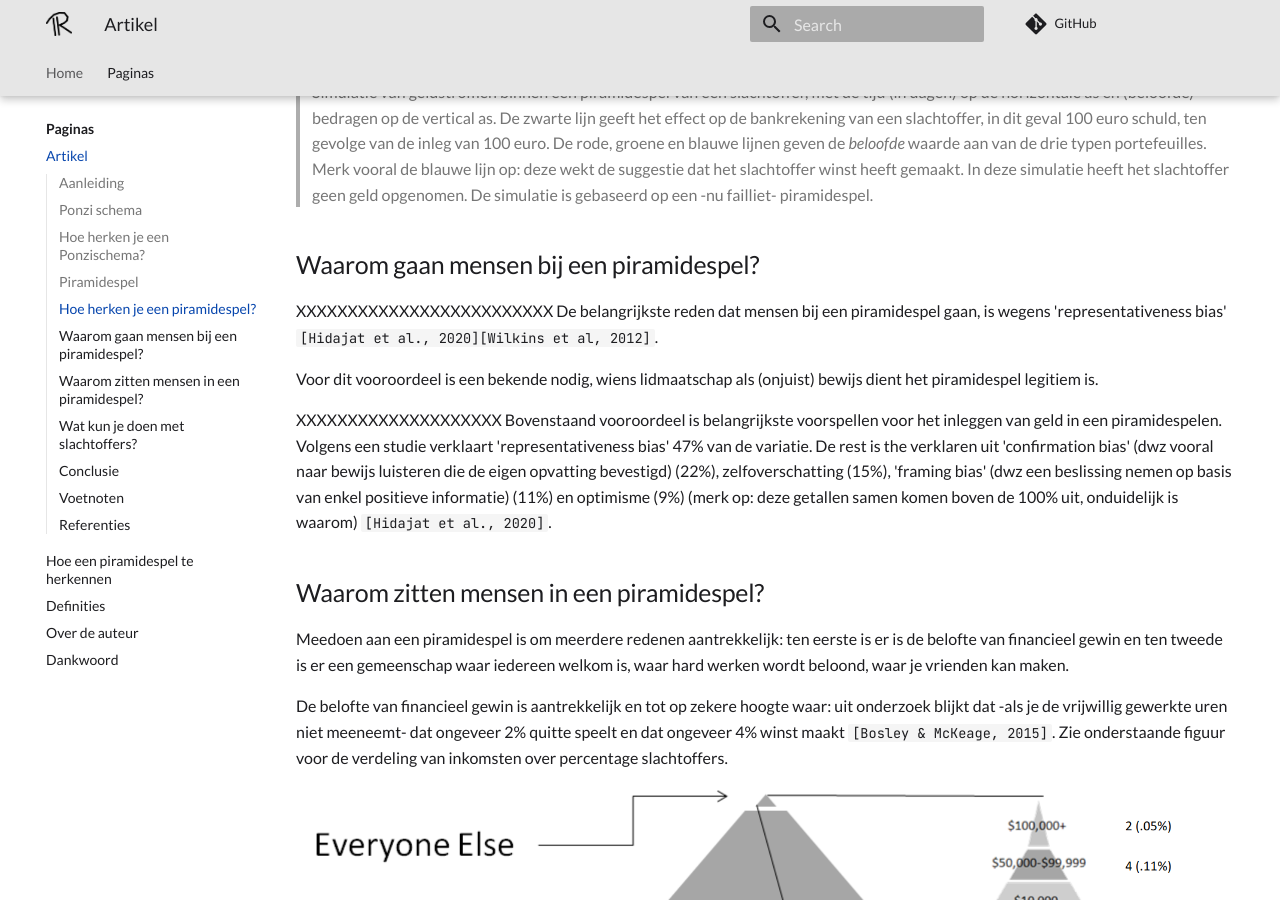
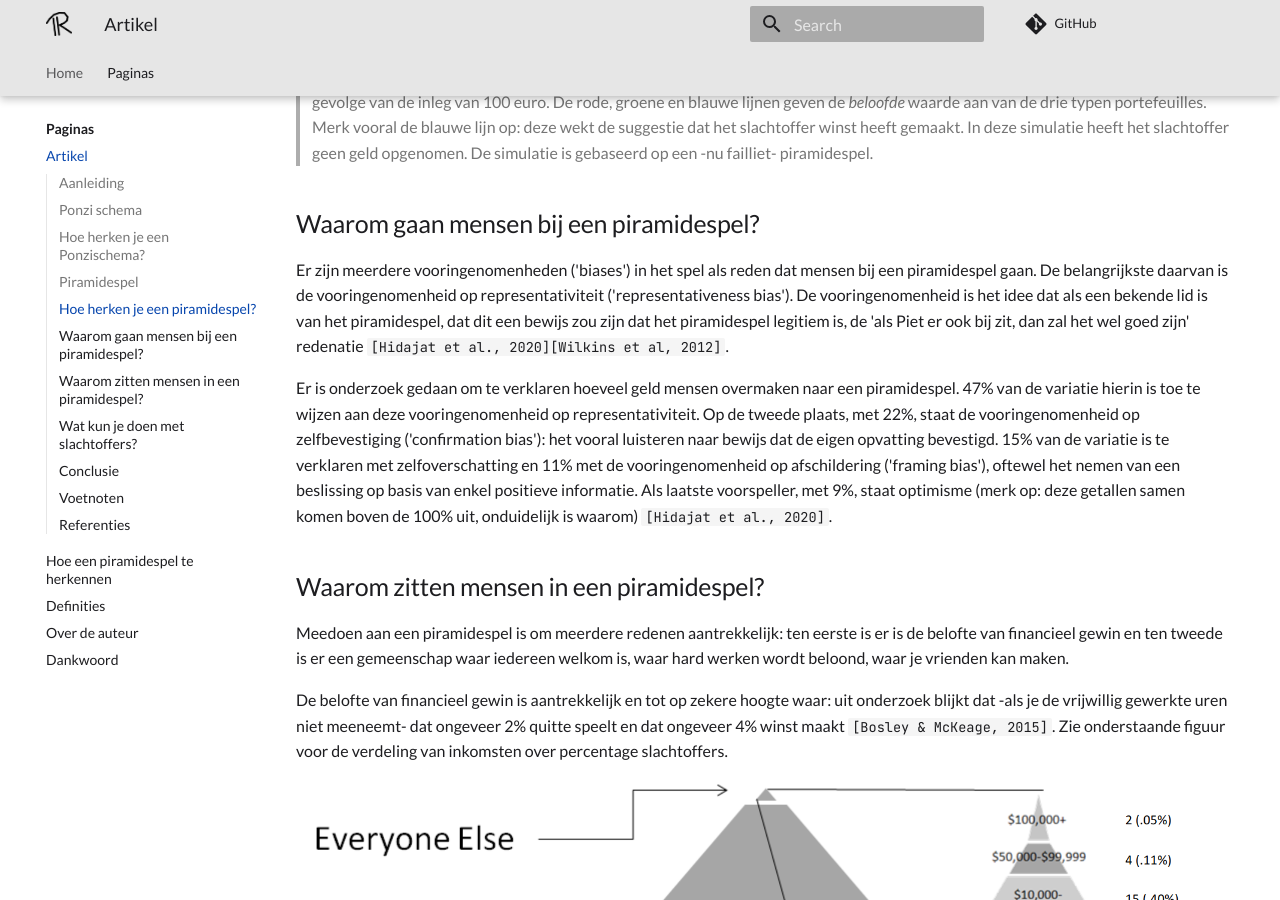
Before and after one commit to richelbilderbeek/artikel_vrijdenker_piramidespelen, an MkDocs documentation site: the page built from docs/paginas/artikel.md, in a window 1280 px wide and 900 px high, scrolled down 2768 px. Built offline with MkDocs 1.6.1 and Material for MkDocs 9.7.7, drawn with Linux system fonts in a browser that asks for light colours; comment, search, counter and statistics services are not loaded; some of the changed text lies outside the part shown.

Commit message:
Feedback van Jean-Marc verwerkt

```diff
--- a/docs/paginas/artikel.md
+++ b/docs/paginas/artikel.md
@@ -83,13 +83,10 @@ en deelnemers komen vooral uit economisch zwakkere regios
 Een piramidespel is een combinatie van een Ponzischema en multilevel marketing,
 waarin slachtoffers geld verdienen door nieuwe slachtoffers voor het
 Ponzischema te werven.
-
-
-Voor een deelnemer van een piramidespel gelden dzelfde
-[JMB: VERBETEREN]
-hetzelfde als van een Ponzi schema,
-XXXXXXXXXXXXXXXXXXX
-maar er is meer: het slachtoffer wordt nu ook gevraagd om
+Vanuit het oogpunt van een slachtoffer is een piramidespel
+een uitbreiding van een Ponzi schema: alle eigenschappen van een Ponzi
+schema zijn er, maar nu komen er enkele nieuwe gedragingen bij:
+het slachtoffer wordt nu ook gevraagd om
 nieuwe leden te werven. Ook heeft het slachtoffer nu iemand boven zich
 in een hierarchie, vaak met onschuldige namen als 'mentor' of 'coach',
 die het slachtoffer motiveert om nieuwe slachtoffers te werven.
@@ -145,26 +142,28 @@ in andere regios of eerdere verschijningsvormen.
 
 ## Waarom gaan mensen bij een piramidespel?
 
-XXXXXXXXXXXXXXXXXXXXXXXXX
-De belangrijkste reden dat mensen bij een piramidespel gaan,
-is wegens 'representativeness bias'
+Er zijn meerdere vooringenomenheden ('biases') in het
+spel als reden dat mensen bij een piramidespel gaan.
+De belangrijkste daarvan is de vooringenomenheid
+op representativiteit ('representativeness bias').
+De vooringenomenheid is het idee dat als een bekende
+lid is van het piramidespel, dat dit een bewijs zou
+zijn dat het piramidespel legitiem is, de 'als Piet
+er ook bij zit, dan zal het wel goed zijn' redenatie
 `[Hidajat et al., 2020][Wilkins et al, 2012]`.
 
-Voor dit vooroordeel is een bekende nodig,
-wiens lidmaatschap als (onjuist) bewijs dient het piramidespel legitiem is.
-
-XXXXXXXXXXXXXXXXXXXX
-Bovenstaand vooroordeel is belangrijkste voorspellen
-voor het inleggen van geld in een piramidespelen.
-Volgens een studie verklaart 'representativeness bias' 47% van de variatie.
-De rest is the verklaren uit
-'confirmation bias' (dwz vooral naar bewijs luisteren
-die de eigen opvatting bevestigd) (22%),
-zelfoverschatting (15%),
-'framing bias' (dwz een beslissing nemen op basis
-van enkel positieve informatie)
-(11%) en optimisme (9%) (merk op: deze getallen samen
-komen boven de 100% uit, onduidelijk is waarom) `[Hidajat et al., 2020]`.
+Er is onderzoek gedaan om te verklaren hoeveel geld mensen overmaken
+naar een piramidespel. 47% van de variatie hierin is toe te wijzen
+aan deze vooringenomenheid op representativiteit.
+Op de tweede plaats, met 22%,  staat de vooringenomenheid op
+zelfbevestiging ('confirmation bias'): het vooral luisteren naar bewijs
+dat de eigen opvatting bevestigd.
+15% van de variatie is te verklaren met zelfoverschatting
+en 11% met de vooringenomenheid op afschildering ('framing bias'),
+oftewel het nemen van een beslissing op basis van enkel positieve informatie.
+Als laatste voorspeller, met 9%, staat optimisme
+(merk op: deze getallen samen komen boven de 100% uit, onduidelijk is
+waarom) `[Hidajat et al., 2020]`.
 
 ## Waarom zitten mensen in een piramidespel?
 
@@ -232,12 +231,11 @@ te melden bij de Financiele Opsporingsdienst, `https://www.fiod.nl/`.
 
 De grootste slachtoffers zijn de mensen die *denken* winst te maken:
 zij zitten vast in een prettig sociaal netwerk van 'mede-investeerders'.
-Dit netwerk voelt de kloof tussen 'binnen' en 'buiten',
+Dit sociale netwerk ervaart een kloof tussen 'binnen' en 'buiten',
 tussen de gelovigen en ongelovigen.
-[JMB: Meer nadruk]
-Het sociale leven (familie en vrienden) buiten het netwerk
-van de slachtoffers komt onder
-de druk te staan.
+Dit heeft zijn weerslag op het sociale leven van slachtoffers
+buiten het piramidespel, waardoor de band met familie en vrienden
+onder druk komt te staan.
 
 Ik hoop dat dit artikel u een duidelijke inzicht heeft gegeven in de financiele
 en psychologische werking van Ponzischema's en piramidespelen,
```
Also changed, not shown: docs/paginas/dankwoord.md (+1 -1 lines).
